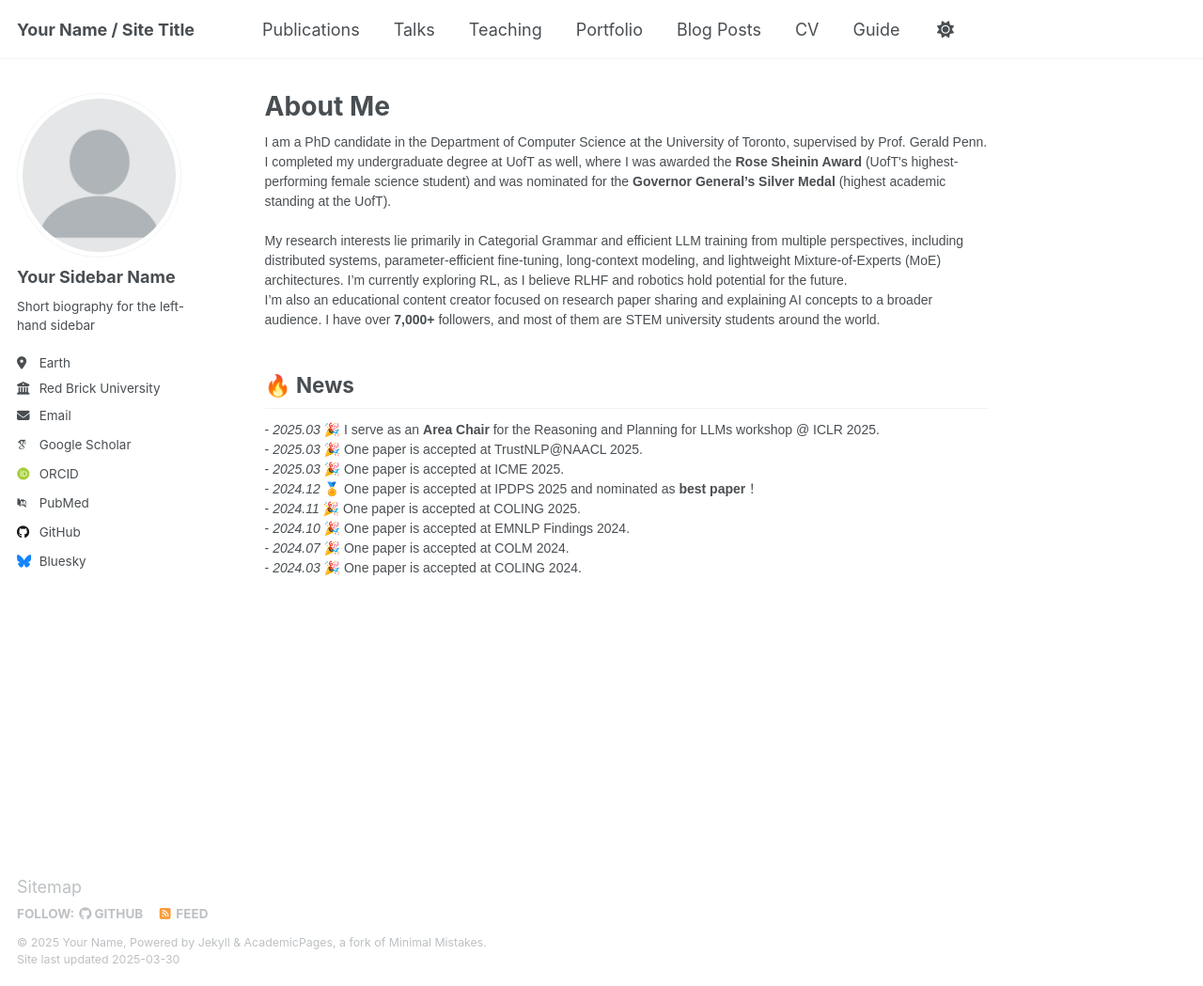
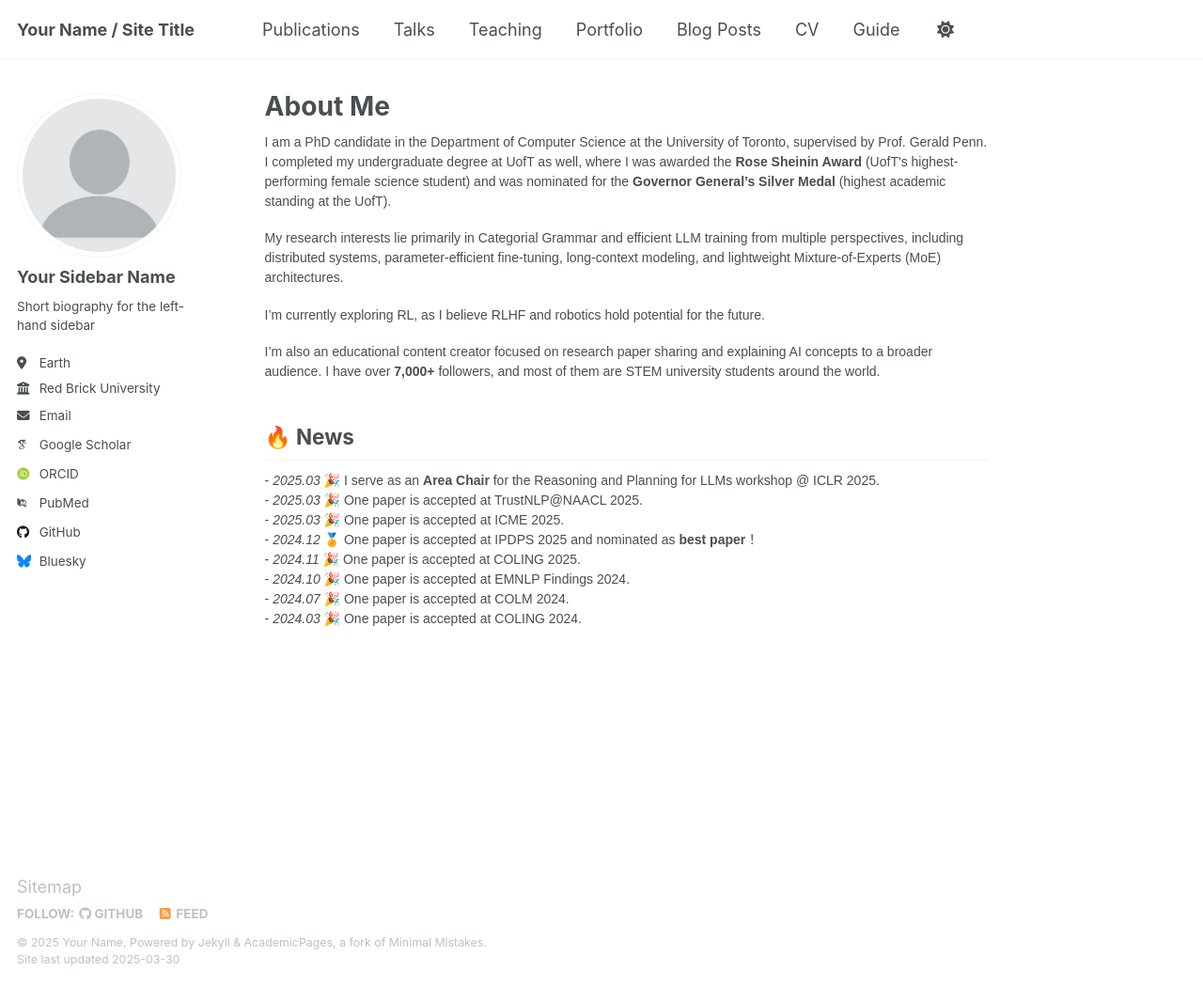
Before and after one commit to zhaojinm/zhaojinm.github.io, a Jekyll site: the page built from _pages/about.md, in a window 1280 px wide and 1049 px high. Shown: the whole window at 94% size. Built offline with Jekyll 4.4.1, drawn with Linux system fonts in a browser that asks for light colours; some web fonts are replaced.

Commit message:
Update about.md

```diff
--- a/_pages/about.md
+++ b/_pages/about.md
@@ -8,19 +8,21 @@ redirect_from:
 ---
 
 <div style="font-size: 14px; font-family: 'Arial';">
-I am a PhD candidate in the Department of Computer Science at the University of Toronto, supervised by Prof. Gerald Penn. I completed my undergraduate degree at UofT as well, where I was awarded the <strong>Rose Sheinin Award</strong> (UofT's highest-performing female science student) and was nominated for the <strong>Governor General’s Silver Medal</strong> (highest academic standing at the UofT).
+  <p>
+    I am a PhD candidate in the Department of Computer Science at the University of Toronto, supervised by Prof. Gerald Penn. I completed my undergraduate degree at UofT as well, where I was awarded the <strong>Rose Sheinin Award</strong> (UofT's highest-performing female science student) and was nominated for the <strong>Governor General’s Silver Medal</strong> (highest academic standing at the UofT).
+  </p>
 
-<br><br>
+  <p>
+    My research interests lie primarily in Categorial Grammar and efficient LLM training from multiple perspectives, including distributed systems, parameter-efficient fine-tuning, long-context modeling, and lightweight Mixture-of-Experts (MoE) architectures.
+  </p>
 
-My research interests lie primarily in Categorial Grammar and efficient LLM training from multiple perspectives, including distributed systems, parameter-efficient fine-tuning, long-context modeling, and lightweight Mixture-of-Experts (MoE) architectures.
+  <p>
+    I’m currently exploring RL, as I believe RLHF and robotics hold potential for the future.
+  </p>
 
-I’m currently exploring RL, as I believe RLHF and robotics hold potential for the future.
-
-<br>
-
-
-I’m also an educational content creator focused on research paper sharing and explaining AI concepts to a broader audience. I have over <strong>7,000+</strong> followers, and most of them are STEM university students around the world.
-
+  <p>
+    I’m also an educational content creator focused on research paper sharing and explaining AI concepts to a broader audience. I have over <strong>7,000+</strong> followers, and most of them are STEM university students around the world.
+  </p>
 </div>
 
 ## 🔥 News
```
